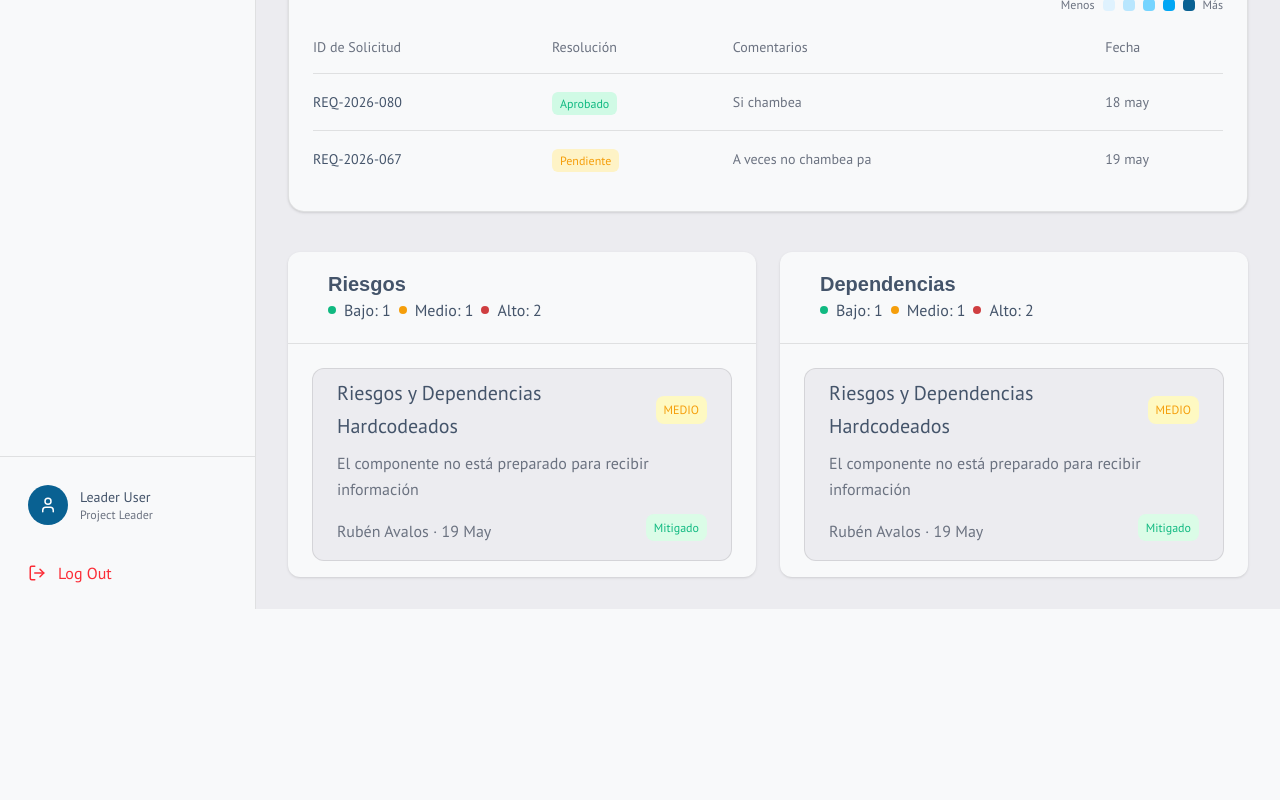
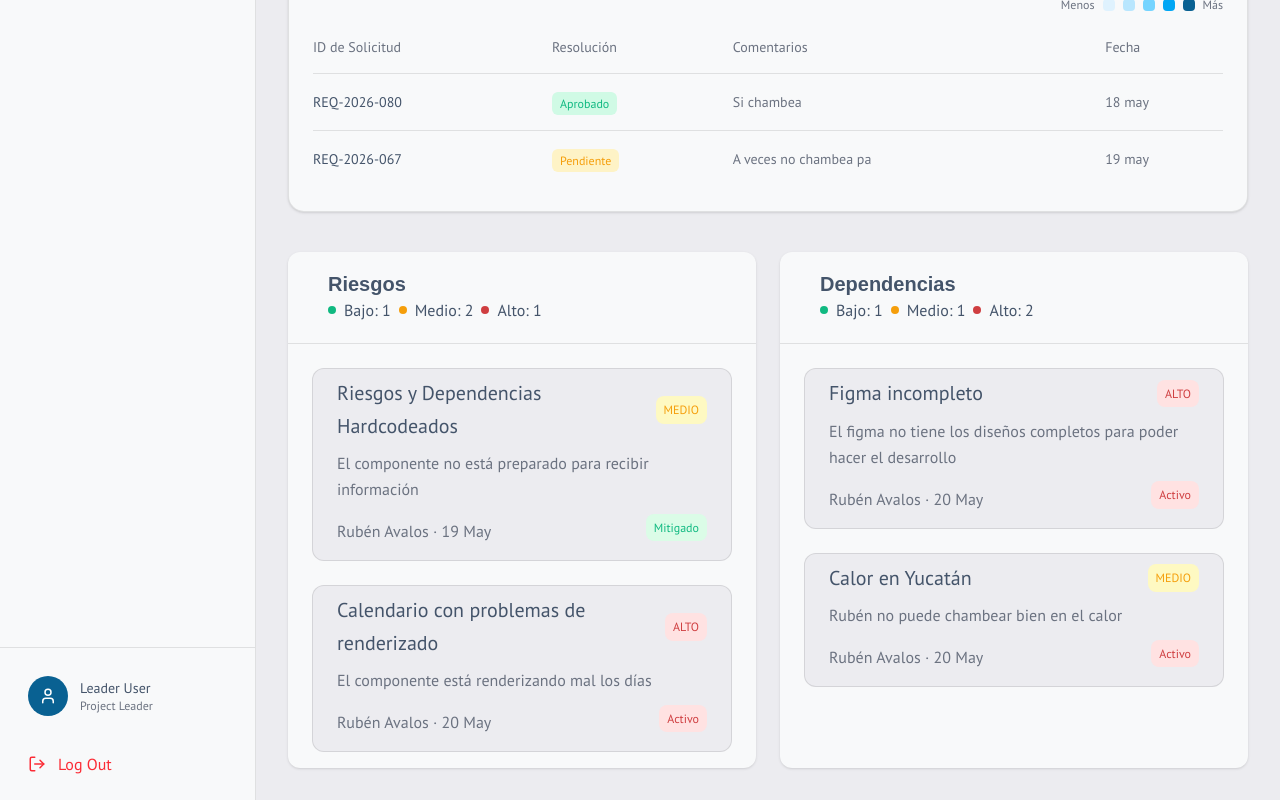
Before and after one commit to AvalosRubenn/Sistema-AdS, a React (Vite) app: page / in a window 1280 px wide. Shown: the part 2619-3419 px from the top of the page. Before the commit the page ends 3228 px from the top, so only its background shows below. Built offline with nearby package versions, Linux system fonts and the light colour scheme; a web font is replaced by a local one.

Commit message:
RisksAndDependencies listo para renderizar dinámicamente
El componente ya acepta un arreglo con la información de los riesgos y las dependencias, y los renderiza con la información y los cambios según esta misma.

```diff
--- a/src/components/DasboardLA.tsx
+++ b/src/components/DasboardLA.tsx
@@ -6,6 +6,7 @@ import GeneralStats from "./GeneralStats";
 import Calendar from "./Calendar";
 import ComitteeTracking from "./CommitteeTracking";
 import RisksAndDependencies from "./RisksAndDependencies";
+import { type RiskCardProps } from "./RiskCard";
 
 const proyectos: ActiveProjectProps[] = [
   {
@@ -71,6 +72,44 @@ const teamStressData: SingleStressProps[] = [
     nombre: "Andres Manuel Lopez Obrador",
     numeroDeProyectos: 1,
     porcentaje: 20,
+  },
+];
+
+const riesgos: RiskCardProps[] = [
+  {
+    titulo: "Riesgos y Dependencias Hardcodeados",
+    nivel: "MEDIO",
+    activo: false,
+    descripcion: "El componente no está preparado para recibir información",
+    responsable: "Rubén Avalos",
+    fecha: "19 May",
+  },
+  {
+    titulo: "Calendario con problemas de renderizado",
+    nivel: "ALTO",
+    activo: true,
+    descripcion: "El componente está renderizando mal los días",
+    responsable: "Rubén Avalos",
+    fecha: "20 May",
+  },
+];
+const dependencias: RiskCardProps[] = [
+  {
+    titulo: "Figma incompleto",
+    nivel: "ALTO",
+    activo: true,
+    descripcion:
+      "El figma no tiene los diseños completos para poder hacer el desarrollo",
+    responsable: "Rubén Avalos",
+    fecha: "20 May",
+  },
+  {
+    titulo: "Calor en Yucatán",
+    nivel: "MEDIO",
+    activo: true,
+    descripcion: "Rubén no puede chambear bien en el calor",
+    responsable: "Rubén Avalos",
+    fecha: "20 May",
   },
 ];
 
@@ -146,8 +185,20 @@ function DashboardLA() {
 
       <ComitteeTracking />
       <div className="w-full flex gap-6 mt-10">
-        <RisksAndDependencies nombre="Riesgos" />
-        <RisksAndDependencies nombre="Dependencias" />
+        <RisksAndDependencies
+          nombre="Riesgos"
+          nivelAlto={1}
+          nivelMedio={2}
+          nivelBajo={1}
+          riesgosYDependencias={riesgos}
+        />
+        <RisksAndDependencies
+          nombre="Dependencias"
+          nivelAlto={2}
+          nivelMedio={1}
+          nivelBajo={1}
+          riesgosYDependencias={dependencias}
+        />
       </div>
     </div>
   );
--- a/src/components/RiskCard.tsx
+++ b/src/components/RiskCard.tsx
@@ -1,5 +1,5 @@
 type Nivel = "BAJO" | "MEDIO" | "ALTO";
-interface RiskCardProps {
+export interface RiskCardProps {
   titulo: string;
   nivel: Nivel;
   activo: boolean;
--- a/src/components/RisksAndDependencies.tsx
+++ b/src/components/RisksAndDependencies.tsx
@@ -1,30 +1,43 @@
 import RiskCard from "./RiskCard";
+import { type RiskCardProps } from "./RiskCard";
 
 interface RisksAndDependenciesProps {
   nombre: string;
+  nivelBajo: number;
+  nivelMedio: number;
+  nivelAlto: number;
+  riesgosYDependencias: RiskCardProps[];
 }
-function RisksAndDependencies({ nombre }: RisksAndDependenciesProps) {
+function RisksAndDependencies({
+  nombre,
+  nivelAlto,
+  nivelMedio,
+  nivelBajo,
+  riesgosYDependencias,
+}: RisksAndDependenciesProps) {
   return (
     <div className="bg-background rounded-xl shadow-sm w-full">
       <div className="border-b border-border px-6 py-5">
         <h2 className="text-xl ml-4">{nombre}</h2>
         <div className="flex items-center gap-2 ml-4">
           <div className="w-2 h-2 bg-success rounded-full" />
-          <p>Bajo: 1</p>
+          <p>Bajo: {nivelBajo}</p>
           <div className="w-2 h-2 bg-warning rounded-full" />
-          <p>Medio: 1</p>
+          <p>Medio: {nivelMedio}</p>
           <div className="w-2 h-2 bg-error rounded-full" />
-          <p>Alto: 2</p>
+          <p>Alto: {nivelAlto}</p>
         </div>
       </div>
-      <RiskCard
-        titulo="Riesgos y Dependencias Hardcodeados"
-        nivel="MEDIO"
-        activo={false}
-        descripcion="El componente no está preparado para recibir información"
-        responsable="Rubén Avalos"
-        fecha="19 May"
-      />
+      {riesgosYDependencias.map((r) => (
+        <RiskCard
+          titulo={r.titulo}
+          nivel={r.nivel}
+          activo={r.activo}
+          descripcion={r.descripcion}
+          responsable={r.responsable}
+          fecha={r.fecha}
+        />
+      ))}
     </div>
   );
 }
```
